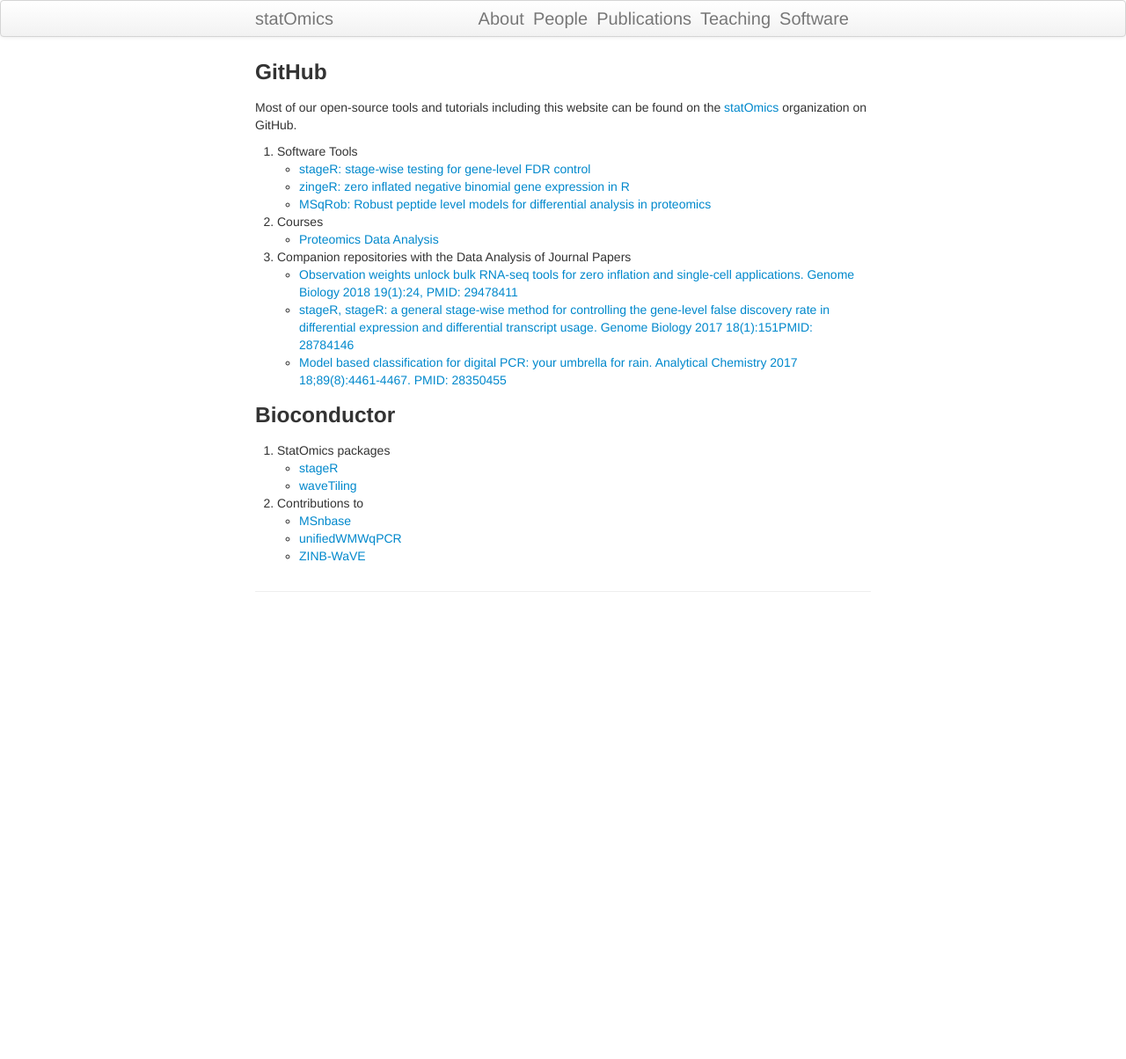
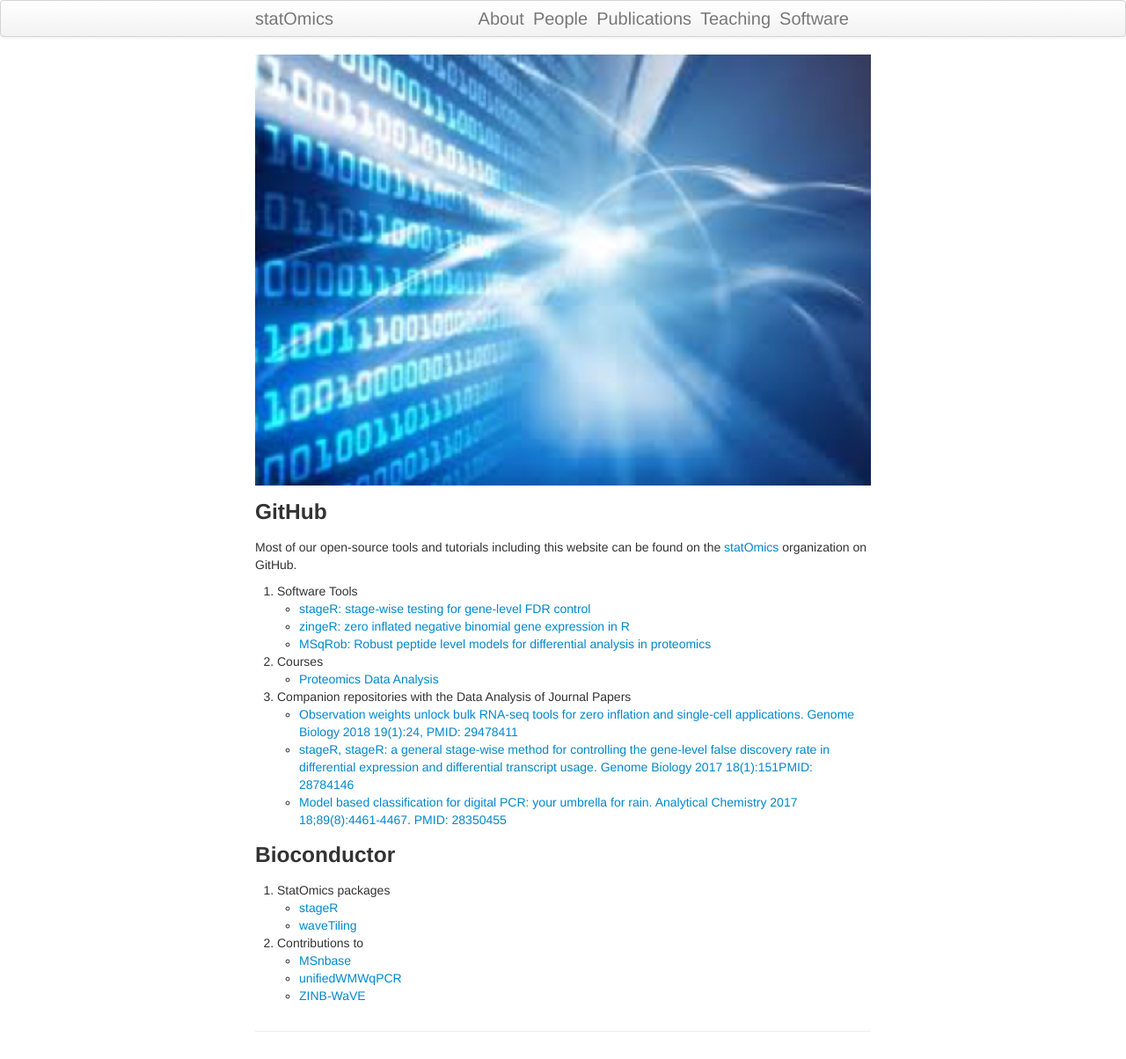
Before and after one commit to statOmics/statOmics.github.io, a Jekyll site: the page built from pages/software.md, in a window 1280 px wide. Shown: the whole page at 88% size. Built offline with Jekyll 4.4.1, drawn with Linux system fonts in a browser that asks for light colours; before the commit the page ends 900 px from its top, so only the background shows below that.

Commit message:
software update zinger

```diff
--- a/pages/software.md
+++ b/pages/software.md
@@ -2,6 +2,7 @@
 layout: default
 title: software
 ---
+<img src="./figs/shapeImage.png" width="100%">
 
 ### GitHub
 
```
Also changed, not shown: pages/figs/shapeImage.png (added).
